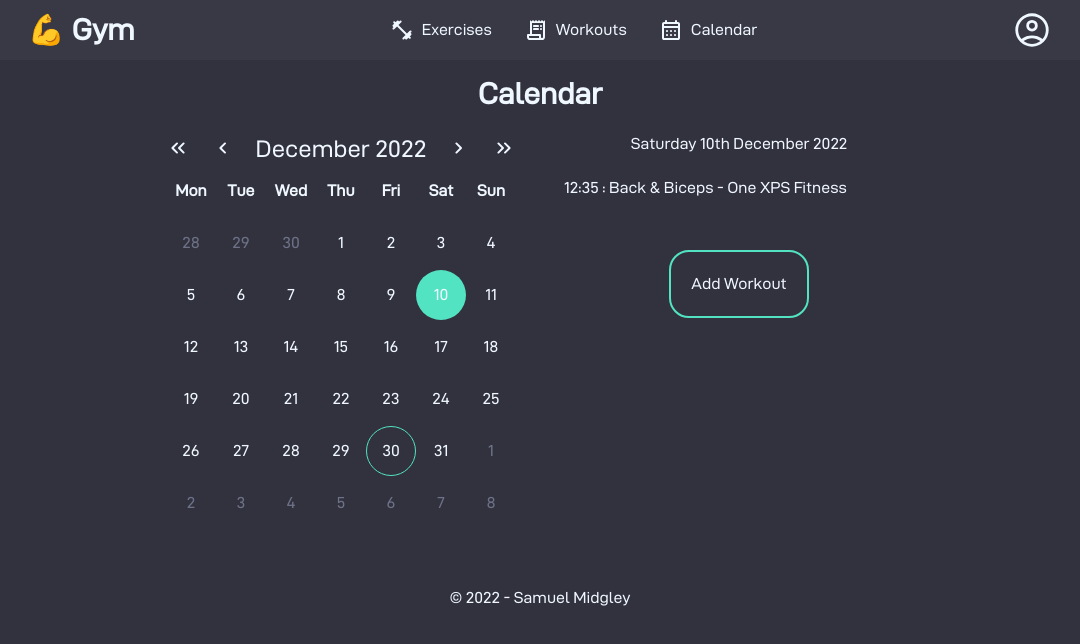
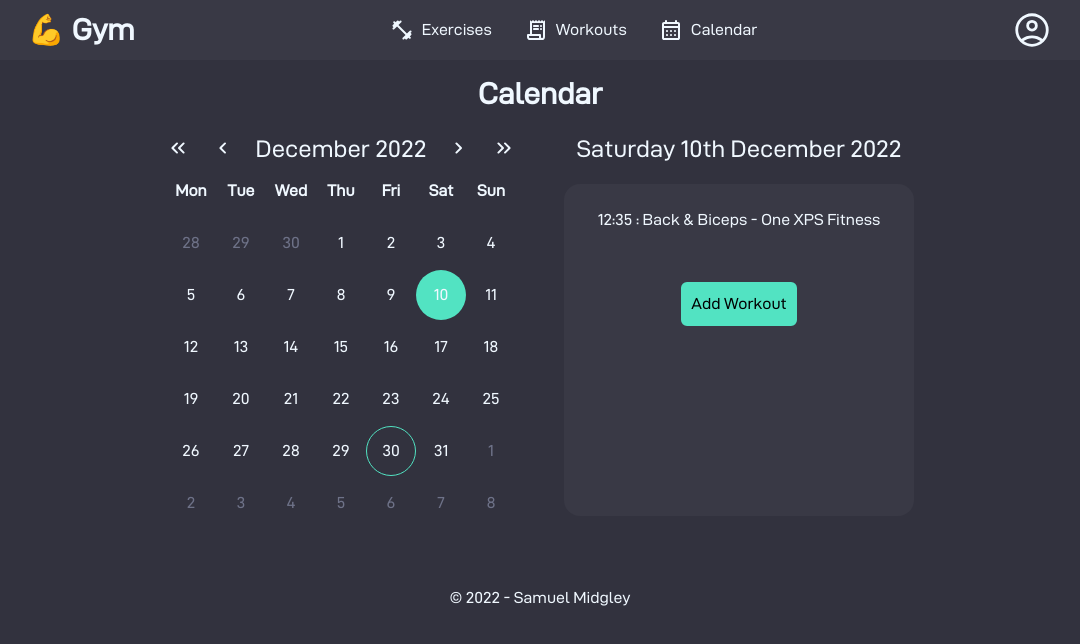
Before and after one commit to SamuelMidgley/gym, a React (Vite) app: page /gym/calendar in a window 1280 px wide. Both pictures are taken after a click on the element "10". Shown: the top 644 px of the page, without its empty margins (100-1180 px from the left). Built offline with nearby package versions, Linux system fonts and the light colour scheme; no server answers.

Commit message:
📅Improvements to calendar design

```diff
--- a/src/pages/calendar/Calendar.scss
+++ b/src/pages/calendar/Calendar.scss
@@ -92,13 +92,6 @@
       display: flex;
       justify-content: center;
       margin-top: 50px;
-
-      button {
-        font-size: 1rem;
-        padding: 20px;
-        border-radius: 20px;
-        cursor: pointer;
-      }
     }
   }
 }
--- a/src/pages/calendar/Calendar.tsx
+++ b/src/pages/calendar/Calendar.tsx
@@ -1,4 +1,4 @@
-import { Link } from 'react-router-dom'
+import { Link, useNavigate } from 'react-router-dom'
 import React, { useCallback, useEffect, useState } from 'react'
 import { format, getMonth, getYear } from 'date-fns'
 import classNames from 'classnames'
@@ -96,6 +96,7 @@ export default function Calendar() {
   const [selectedDate, setSelectedDate] = useState<number>(-1)
   const [workouts, setWorkouts] = useState<IDay[]>([])
   const [workoutDay, setWorkoutDay] = useState<CalendarWorkoutDay[]>([])
+  const navigate = useNavigate()
 
   useEffect(() => {
     const array = getMonthArray(month, year)
@@ -166,7 +167,7 @@ export default function Calendar() {
   return (
     <>
       <header>
-        <h1 className="text-3xl mt-4 font-bold">Calendar</h1>
+        <h1 className="mt-4 text-3xl font-bold">Calendar</h1>
       </header>
       <main className="calendar-main">
         <section className="calendar-month">
@@ -229,28 +230,32 @@ export default function Calendar() {
         </section>
         {selectedDate > -1 && (
           <section className="calendar-day">
-            <h2>
+            <h2 className="text-2xl">
               {format(new Date(year, month, selectedDate), 'EEEE do MMMM y')}
             </h2>
+            <div className="h-5/6 rounded-2xl bg-brand-600 px-3 py-6">
               <ul>
                 {workoutDay.map((workout) => (
                   <li key={workout.workoutId}>
                     <Link to={`/gym/workout/${workout.workoutId}`}>
                       <div />
-                    <p>{`${format(workout.date, 'HH:mm')} : ${workout.name} - ${
-                      workout.location
-                    }`}</p>
+                      <p className="text-center">{`${format(
+                        workout.date,
+                        'HH:mm'
+                      )} : ${workout.name} - ${workout.location}`}</p>
                     </Link>
                   </li>
                 ))}
               </ul>
               <div className="add-button">
                 <Button
+                  primary
                   type="button"
-                onClickHandler={() => console.log('clicked')}
+                  onClickHandler={() => navigate('/gym/workout/add')}
                 >
                   Add Workout
                 </Button>
+              </div>
             </div>
           </section>
         )}
```
Lines whose indentation alone changed are shown as unchanged.
